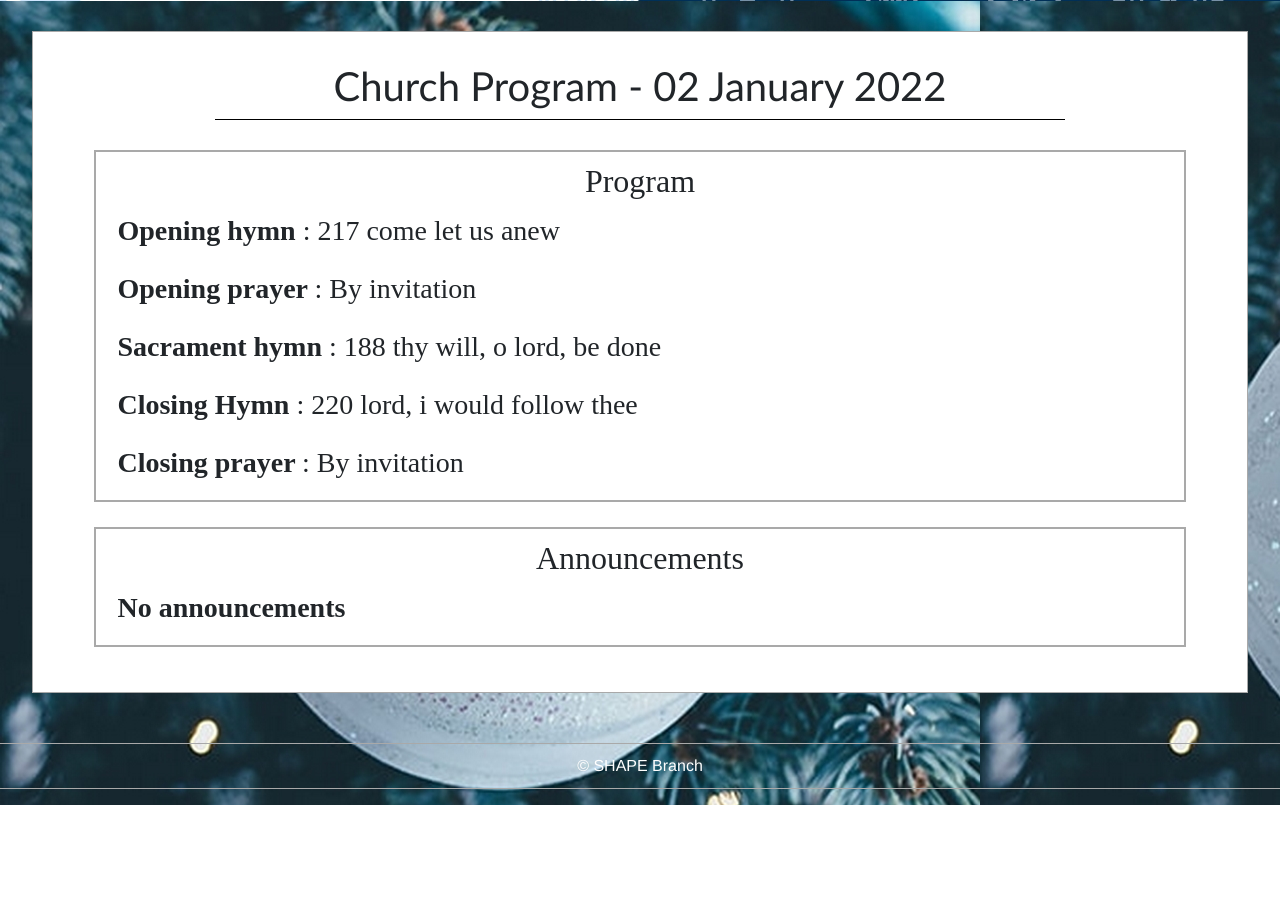
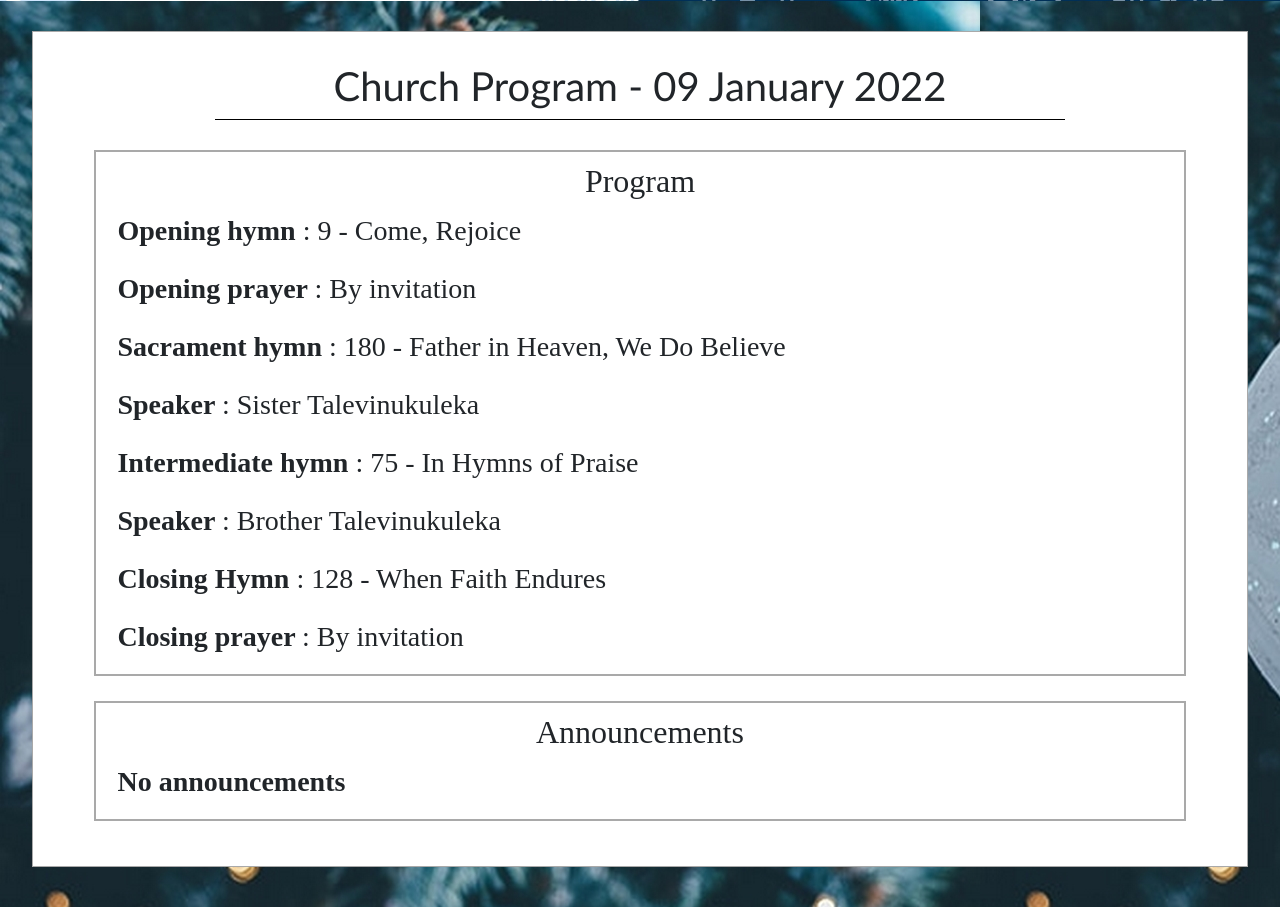
Before and after one commit to Shapeprogram/program, a PHP site: page / in a window 1280 px wide. Shown: the part 532-1439 px from the top of the page. Before the commit the page ends 1337 px from the top, so only its background shows below. Run offline with PHP 8.4, Linux system fonts and the light colour scheme.

Commit message:
Add files via upload

```diff
--- a/index.php
+++ b/index.php
@@ -5,22 +5,22 @@ if(file_exists($head))
   include($head);
 }
 ?>
-    <h1>Church Program - 02 January 2022</h1>
+    <h1>Church Program - 09 January 2022</h1>
     <div class="program">
         <h2>Program</h2>
-        <p class="fs-3"><strong>Opening hymn </strong>: 217 come let us anew   </p>
+        <p class="fs-3"><strong>Opening hymn </strong>: 9 - Come, Rejoice   </p>
 
         <p class="fs-3"><strong>Opening prayer </strong> : By invitation</p>
 
-        <p class="fs-3"><strong>Sacrament hymn </strong>: 188 thy will, o lord, be done </p>
+        <p class="fs-3"><strong>Sacrament hymn </strong>: 180 - Father in Heaven, We Do Believe  </p>
 
-        <!--<p class="fs-3"><strong>Speaker </strong>: Melissa Heaton </p>
+        <p class="fs-3"><strong>Speaker </strong>: Sister Talevinukuleka  </p>
 
-        <p class="fs-3"><strong>Intermediate hymn </strong>: 202 O Come All Ye Faithful  </p>
+        <p class="fs-3"><strong>Intermediate hymn </strong>: 75 - In Hymns of Praise  </p>
 
-        <p class="fs-3"><strong>Speaker </strong>: Ivo Marien</p>-->
+        <p class="fs-3"><strong>Speaker </strong>: Brother Talevinukuleka </p>
 
-        <p class="fs-3"><strong>Closing Hymn </strong>: 220 lord, i would follow thee</p>
+        <p class="fs-3"><strong>Closing Hymn </strong>: 128 - When Faith Endures</p>
 
         <p class="fs-3"><strong>Closing prayer </strong>: By invitation </p>
     </div>
```
